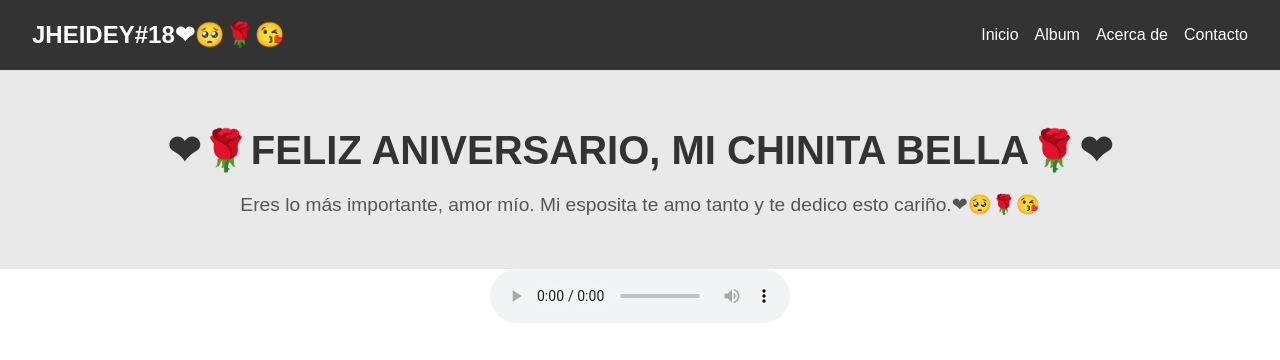
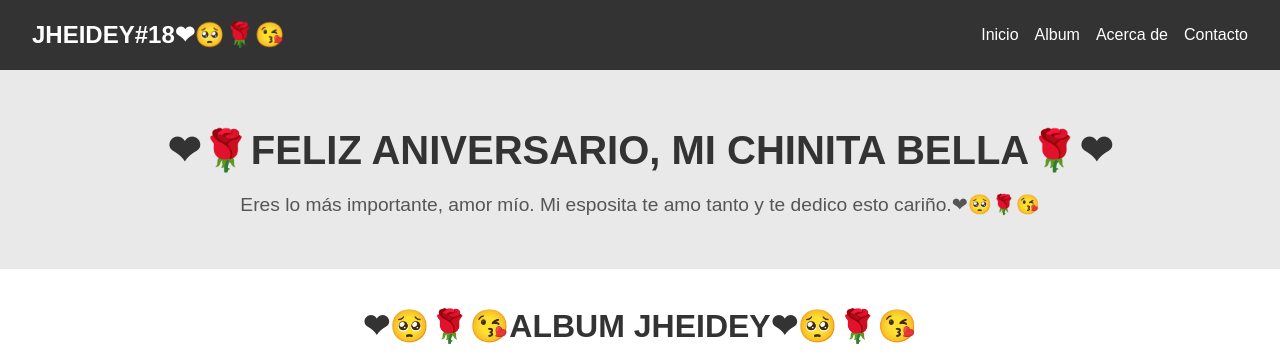
Before and after one commit to Jheison45162/Jheison45162.github.io, a plain HTML site: page index.html in a window 1280 px wide. Shown: the top 360 px of the page. Drawn offline with Linux system fonts and the light colour scheme.

Commit message:
Update index.html

```diff
--- a/index.html
+++ b/index.html
@@ -29,12 +29,13 @@
     </section>
 
     <!-- Audio -->
-    <center>
-        <audio id="audio" controls autoplay loop>
-            <source src="musica/1.mp3" type="audio/mp3">
-            Tu navegador no soporta el formato de audio.
-        </audio>
-    </center>
+   <center>
+    <audio id="audio" autoplay loop>
+        <source src="musica/1.mp3" type="audio/mp3">
+        Tu navegador no soporta el formato de audio.
+    </audio>
+</center>
+
 
     <!-- Sección de Productos -->
     <section id="productos" class="productos">
```
